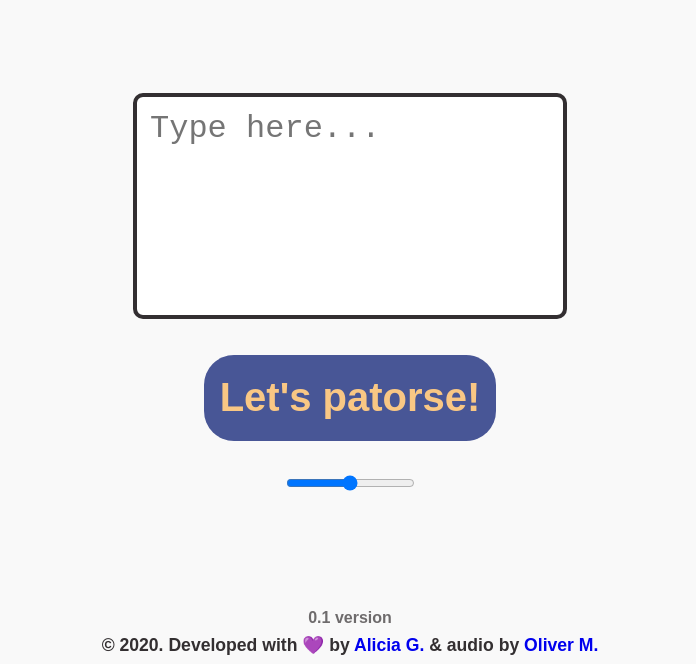
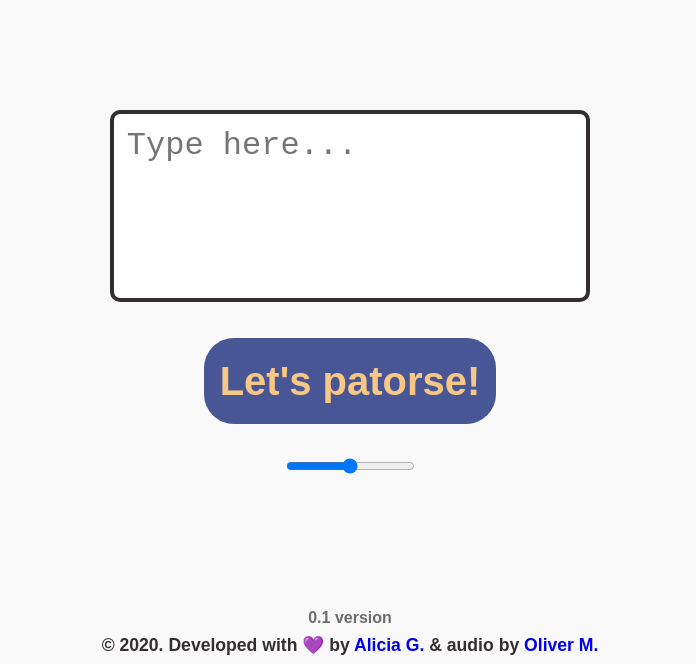
Before and after one commit to firenz/patorse, a website built with Parcel: page src/index.html in a window 1280 px wide. Shown: the part 136-800 px from the top of the page, without its empty margins (290-986 px from the left). Built offline with nearby package versions, Linux system fonts and the light colour scheme.

Commit message:
fix textarea relative width

```diff
--- a/src/sass/_components.scss
+++ b/src/sass/_components.scss
@@ -1,7 +1,9 @@
 @import "_variables.scss";
 
 textarea {
-  margin: 0 2rem;
+  box-sizing: border-box;
+  width: 100%;
+  max-width: 30rem;
   padding: 0.8rem;
   height: 12rem;
   font-size: $textarea-font-size;
```
